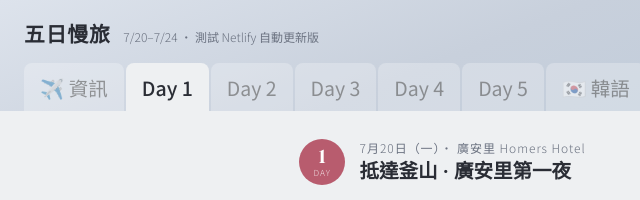
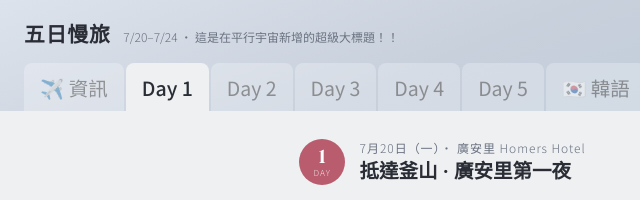
Before and after one commit to babymihua2020/busan-trip, a plain HTML site: page index.html in a window 1280 px wide. Shown: the top 200 px of the page, 0-640 px from the left. Drawn offline with Linux system fonts and the light colour scheme.

Commit message:
在平行宇宙新增誇張標題

```diff
--- a/index.html
+++ b/index.html
@@ -149,7 +149,7 @@ body{background:var(--sand);color:var(--ink);font-family:'Noto Serif TC',serif;f
 <div class="top-header">
   <div class="header-title">
     <span class="header-zh">五日慢旅</span>
-    <span class="header-sub">7/20–7/24 · 測試 Netlify 自動更新版</span>
+    <span class="header-sub">7/20–7/24 · 這是在平行宇宙新增的超級大標題！！</span>
   </div>
   <div class="tab-nav">
     <button class="tab-btn tab-d1" onclick="switchTab('info',this)">✈️ 資訊</button>
```
